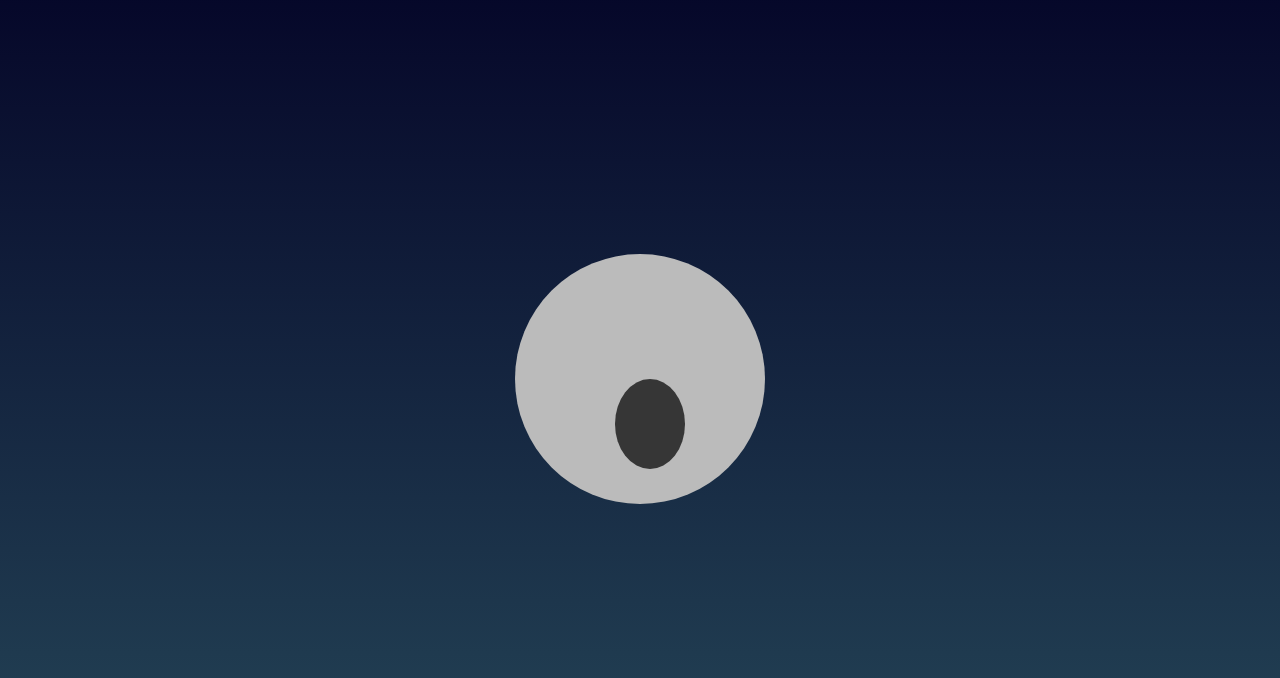
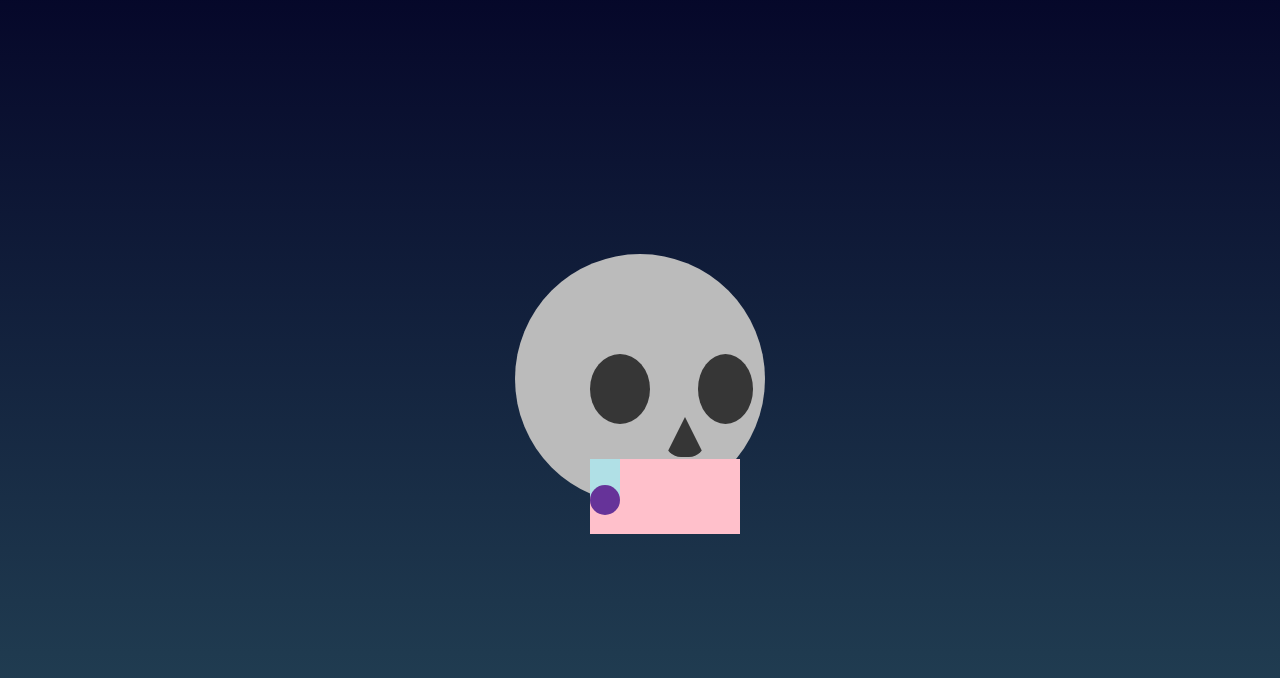
Before and after one commit to AdamanskaHub/Emilie, a Gatsby site: page /worktwo in a window 1280 px wide. Shown: the part 98-776 px from the top of the page. Built offline with nearby package versions, Linux system fonts and the light colour scheme; Gatsby itself is replaced by a stand-in of ours.

Commit message:
Tooth one created

```diff
--- a/src/pages/worktwo.js
+++ b/src/pages/worktwo.js
@@ -35,19 +35,26 @@ class Worktwo extends Component {
         {/* A N I M A T I O N  */}
         <div className="container">
           <div className="head">
-    <div className="eyer"></div>
-    <div className="eyel"></div>
+            <div className="eye left"></div>
+            <div className="eye right"></div>
             <div className="nose"></div>
-  </div>
 
             <div className="teeth">
-    <div className="t-one"></div>
+              <div className="teeth-container">
+              <div className="tooth t-one">
+                <div className="t-one--bottom"></div>
+              </div>
               <div className="t-two"></div>
               <div className="t-three"></div>
               <div className="t-three"></div>
               <div className="t-two"></div>
               <div className="t-one"></div>
               </div>
+
+            </div>
+          </div>
+
+
 
         </div>
 
--- a/src/sass/pages/_worktwo.scss
+++ b/src/sass/pages/_worktwo.scss
@@ -33,13 +33,62 @@
   border-radius: 50%;
   display: inline-block;
   position: relative;
-  .eyer {
-    height: 9rem;
-  width: 7rem;
-  background-color: rgb(54, 54, 54);
-  border-radius: 50%;
-  position: absolute;
-  top: 50%;
-  left: 40%;
+  .eye {
+    height: 7rem;
+    width: 6rem;
+    background-color: rgb(54, 54, 54);
+    border-radius: 50%;
+    position: absolute;
+  }
+  .left {
+    top: 40%;
+    left: 30%;
+  }
+  .right {
+    top: 40%;
+    right: 5%;
+    width: 5.5rem;
+  }
+  .nose {
+    width: 0;
+    height: 0;
+    border-style: solid;
+    border-width: 0 2rem 4rem 2rem;
+    border-color: transparent transparent rgb(54, 54, 54) transparent;
+    position: absolute;
+    top: 65%;
+    left: 60%;
+    border-radius: 40%;
+  }
+  .teeth{
+    position: absolute;
+    top: 82%;
+    left: 30%;
+    background: #333;
+    width: 60%;
+    height: 30%;
+    .teeth-container{
+      position: relative;
+      width: 100%;
+      height: 100%;
+      background-color: pink;
+      .tooth {
+        top: 0;
+        background-color: powderblue;
+        position: relative;
+      }
+      .t-one{
+        width:20%;
+        height: 50%;
+        &--bottom {
+          width: 100%;
+          padding-top: 100%;
+          background-color: rebeccapurple;
+          border-radius: 50%;
+          position: absolute;
+          top: 70%;
+        }
+      }
+    }
   }
 }
```
Lines whose indentation alone changed are shown as unchanged.
